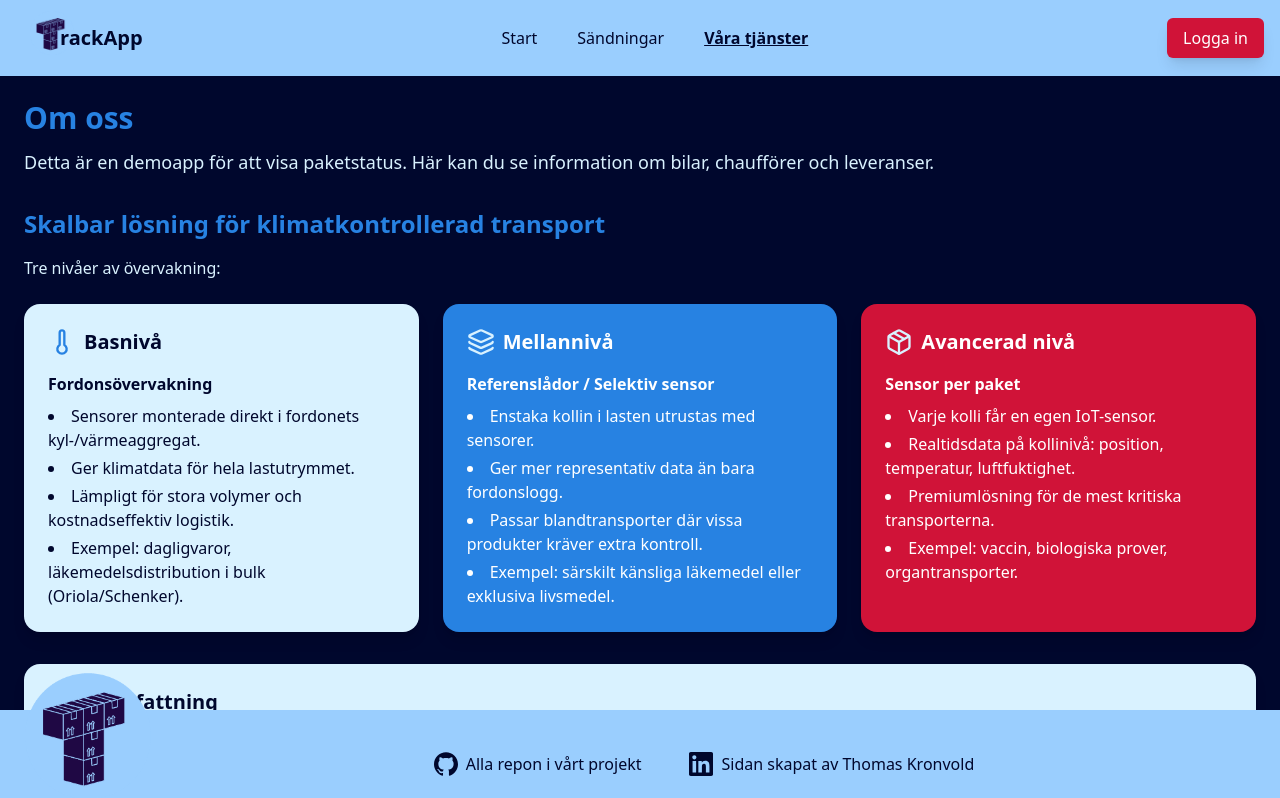
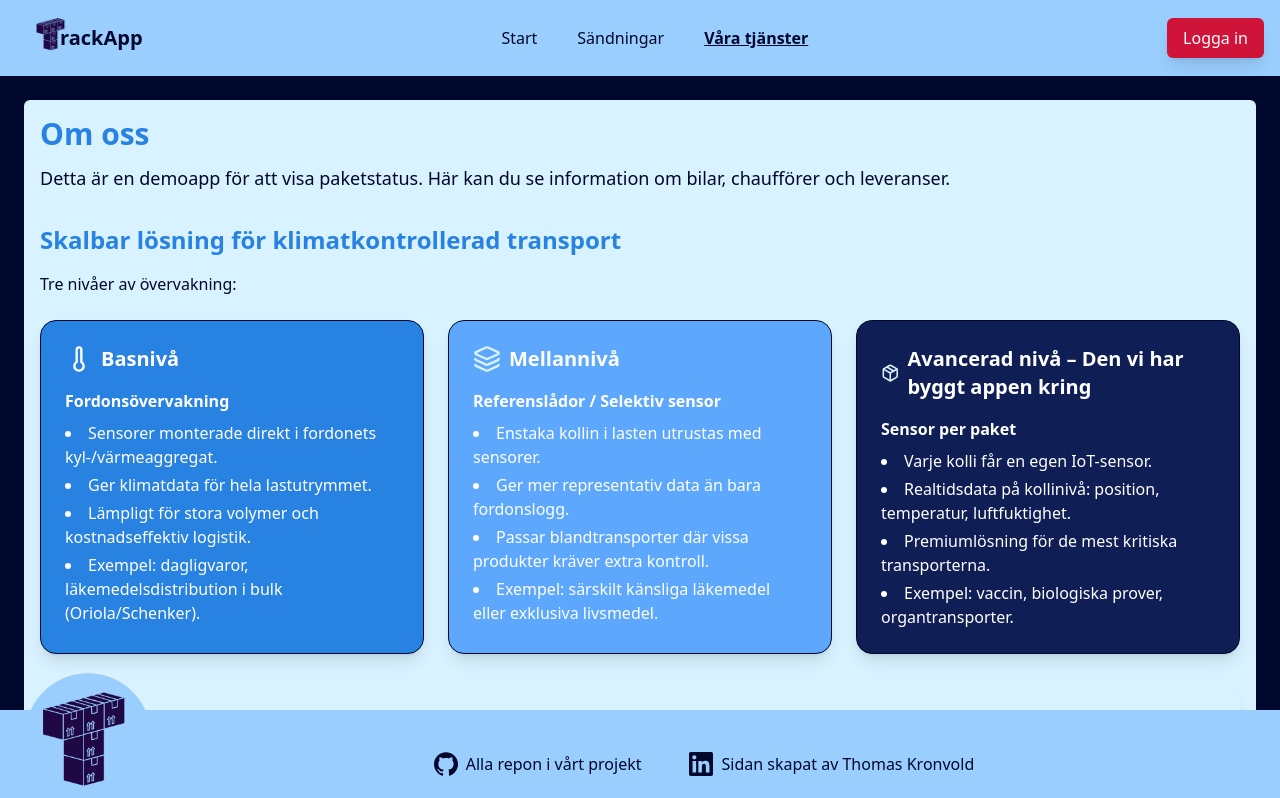
Before and after one commit to G1-H25/Frontend-web, a React (Vite) app in the folder desktop/: page /about in a window 1280 px wide. Shown: the top 798 px of the page. Built offline with nearby package versions, Linux system fonts and the light colour scheme.

Commit message:
a little more tailwind to match

```diff
--- a/desktop/src/pages/About.tsx
+++ b/desktop/src/pages/About.tsx
@@ -2,11 +2,12 @@ import { Thermometer, Package, Layers } from "lucide-react"
 
 const About = () => {
   return (
+    <div className="p-4 bg-[#D9F2FF] rounded-md">
     <div className="space-y-8 text-white">
       {/* Intro */}
       <div>
         <h1 className="text-3xl font-bold mb-3 text-[#2782E2]">Om oss</h1>
-        <p className="text-lg text-[#D9F2FF]">
+        <p className="text-lg text-[#00072D]">
           Detta är en demoapp för att visa paketstatus. Här kan du se information
           om bilar, chaufförer och leveranser.
         </p>
@@ -17,13 +18,13 @@ const About = () => {
         <h2 className="text-2xl font-semibold mb-4 text-[#2782E2]">
           Skalbar lösning för klimatkontrollerad transport
         </h2>
-        <p className="text-[#D9F2FF] mb-6">Tre nivåer av övervakning:</p>
+        <p className="text-[#00072D] mb-6">Tre nivåer av övervakning:</p>
 
         <div className="grid gap-6 md:grid-cols-3">
           {/* Basnivå */}
-          <div className="bg-[#D9F2FF] text-[#00072D] rounded-2xl p-6 shadow-lg hover:shadow-2xl hover:-translate-y-1 transition-transform">
+          <div className="bg-[#2782E2] hover:bg-[#5DA8FC] text-white rounded-2xl border border-[#00072D] p-6 shadow-lg hover:shadow-2xl hover:-translate-y-1 transition-transform">
             <div className="flex items-center gap-2 mb-4">
-              <Thermometer className="text-[#2782E2]" size={28} />
+              <Thermometer className="text-white" size={28} />
               <h3 className="text-xl font-bold">Basnivå</h3>
             </div>
             <p className="font-semibold mb-2">Fordonsövervakning</p>
@@ -39,7 +40,7 @@ const About = () => {
           </div>
 
           {/* Mellannivå */}
-          <div className="bg-[#2782E2] text-white rounded-2xl p-6 shadow-lg hover:shadow-2xl hover:-translate-y-1 transition-transform">
+          <div className="bg-[#5DA8FC] hover:bg-[#9ACEFE] text-white rounded-2xl border border-[#00072D] p-6 shadow-lg hover:shadow-2xl hover:-translate-y-1 transition-transform">
             <div className="flex items-center gap-2 mb-4">
               <Layers className="text-[#D9F2FF]" size={28} />
               <h3 className="text-xl font-bold">Mellannivå</h3>
@@ -54,10 +55,10 @@ const About = () => {
           </div>
 
           {/* Avancerad nivå */}
-          <div className="bg-[#D01338] text-white rounded-2xl p-6 shadow-lg hover:shadow-2xl hover:-translate-y-1 transition-transform">
+          <div className=" bg-[#0F1F55] hover:bg-[#00072D] text-white rounded-2xl border border-[#00072D] p-6 shadow-lg hover:shadow-2xl hover:-translate-y-1 transition-transform">
             <div className="flex items-center gap-2 mb-4">
               <Package className="text-[#D9F2FF]" size={28} />
-              <h3 className="text-xl font-bold">Avancerad nivå</h3>
+              <h3 className="text-xl font-bold">Avancerad nivå – Den vi har byggt appen kring</h3>
             </div>
             <p className="font-semibold mb-2">Sensor per paket</p>
             <ul className="list-disc list-inside space-y-1">
@@ -76,10 +77,11 @@ const About = () => {
         <p>
           Med denna modell kan lösningen skalas efter behov:
           <br />– <span className="text-[#2782E2] font-semibold">Billigt och enkelt</span> (nivå 1).
-          <br />– <span className="text-[#2782E2] font-semibold">Flexibelt och representativt</span> (nivå 2).
-          <br />– <span className="text-[#D01338] font-semibold">High-end precision</span> (nivå 3).
+          <br />– <span className="text-[#5DA8FC] font-semibold">Flexibelt och representativt</span> (nivå 2).
+          <br />– <span className="text-[#0F1F55] font-semibold">High-end precision</span> (nivå 3).
         </p>
       </div>
+    </div>
     </div>
   )
 }
--- a/desktop/src/pages/Landing.tsx
+++ b/desktop/src/pages/Landing.tsx
@@ -42,7 +42,7 @@ const Landing = () => {
           {/* Alla sändningar */}
           <button
             onClick={() => handleProtectedNav("/packets")}
-            className="flex flex-col items-center justify-center bg-[#2782E2] hover:bg-[#5DA8FC] text-white rounded-2xl p-8 w-56 h-56 transition shadow-md hover:cursor-pointer"
+            className="flex flex-col items-center justify-center bg-[#2782E2] hover:bg-[#5DA8FC] text-white rounded-2xl p-8 w-56 h-56 transition shadow-lg hover:cursor-pointer"
           >
             <Package size={64} className="mb-4" />
             <span className="text-xl font-semibold">Alla sändningar</span>
@@ -51,7 +51,7 @@ const Landing = () => {
           {/* Sök sändning */}
           <button
             onClick={() => (token ? setShowModal(true) : navigate("/login"))}
-            className="flex flex-col items-center justify-center bg-[#5DA8FC] hover:bg-[#9ACEFE] text-white rounded-2xl p-8 w-56 h-56 transition shadow-md hover:cursor-pointer"
+            className="flex flex-col items-center justify-center bg-[#5DA8FC] hover:bg-[#9ACEFE] text-white rounded-2xl p-8 w-56 h-56 transition shadow-lg hover:cursor-pointer"
           >
             <Search size={64} className="mb-4" />
             <span className="text-xl font-semibold">Sök sändning</span>
@@ -60,7 +60,7 @@ const Landing = () => {
           {/* Våra tjänster */}
           <button
             onClick={() => navigate("/about")}
-            className="flex flex-col items-center justify-center bg-[#0F1F55] hover:bg-[#00072D] text-white rounded-2xl p-8 w-56 h-56 transition shadow-md hover:cursor-pointer"
+            className="flex flex-col items-center justify-center bg-[#0F1F55] hover:bg-[#00072D] text-white rounded-2xl p-8 w-56 h-56 transition shadow-lg hover:cursor-pointer"
           >
             <Briefcase size={64} className="mb-4" />
             <span className="text-xl font-semibold">Våra tjänster</span>
```
